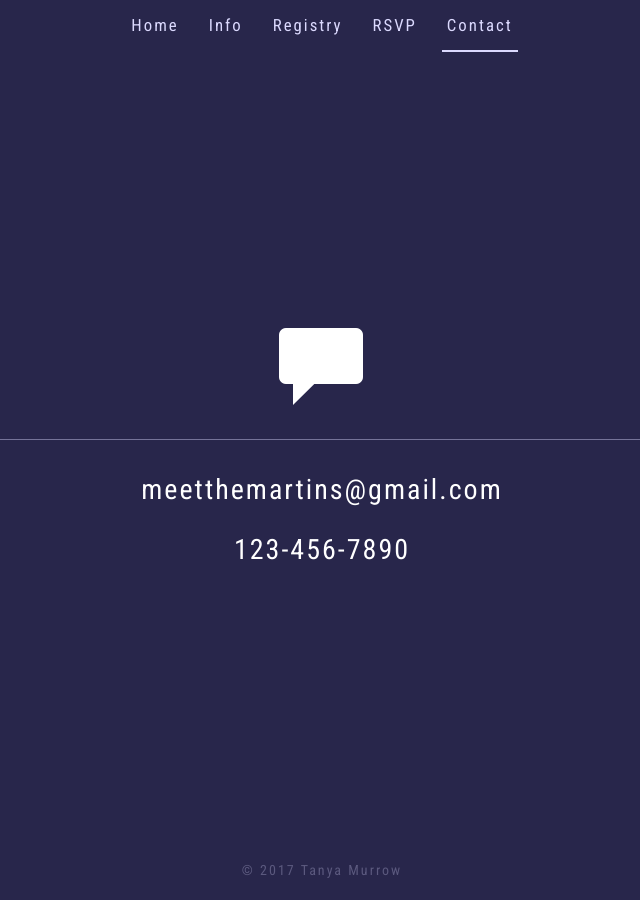
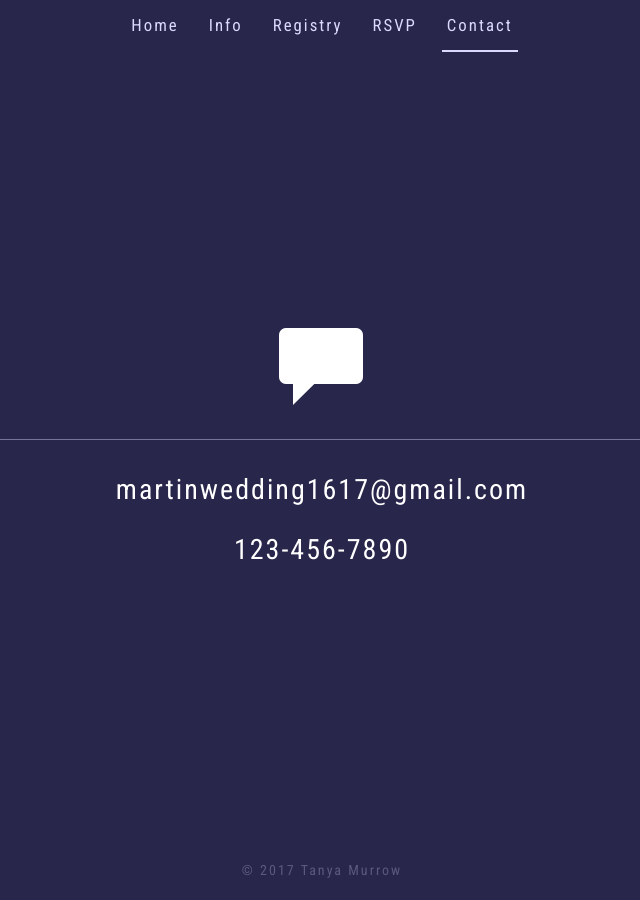
Before and after one commit to meetthemartins/meetthemartins.github.io, a Jekyll site: the page built from contact.html, in a window 1280 px wide. Shown: the whole page, without its empty margins (318-958 px from the left). Built offline with Jekyll 4.4.1, drawn with Linux system fonts in a browser that asks for light colours; nearby versions of some CDN libraries.

Commit message:
Update contact email

```diff
--- a/contact.html
+++ b/contact.html
@@ -8,7 +8,7 @@ title: Contact
 
   <div class="row">
     <div class="col-md-12">
-      <p class="lead">meetthemartins@gmail.com</p>
+      <p class="lead">martinwedding1617@gmail.com</p>
     </div>
   </div>
   <div class="row">
```
